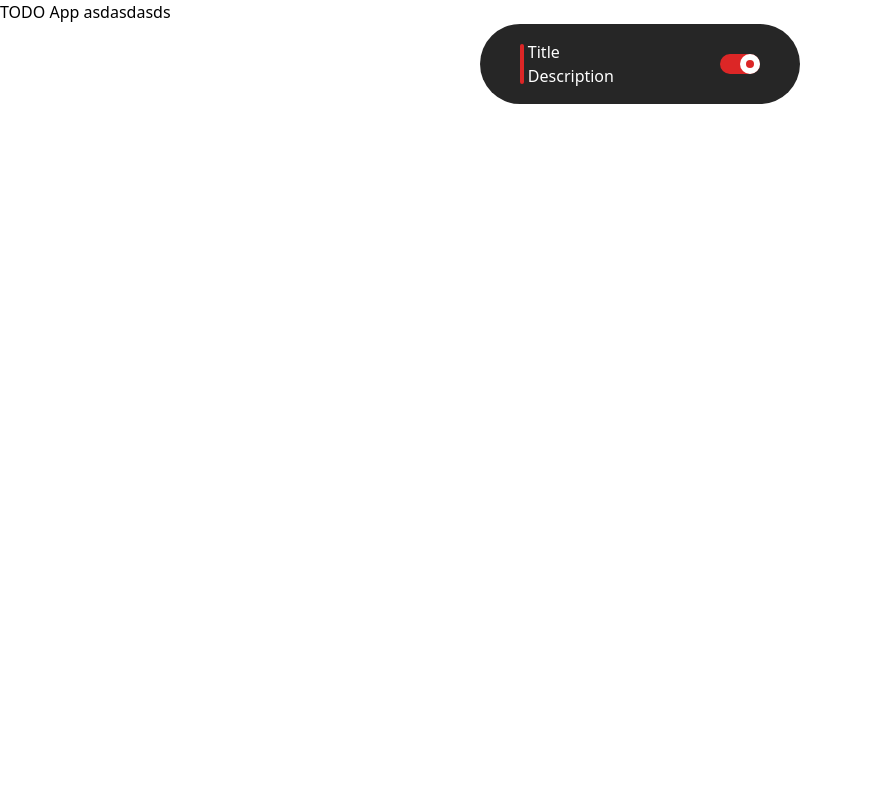
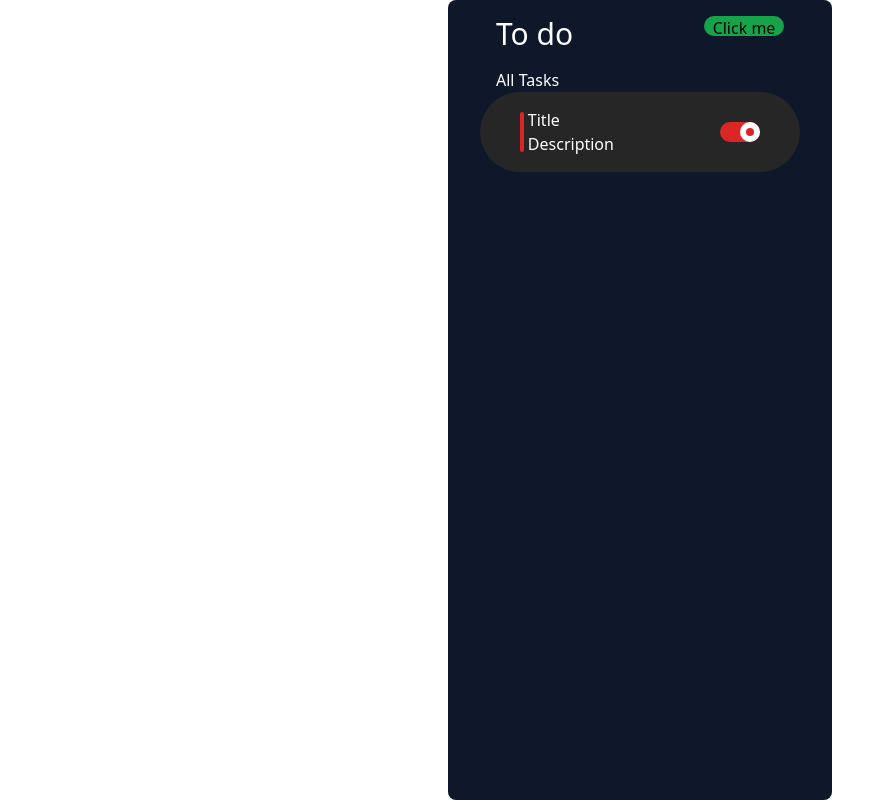
Before and after one commit to FrontEndLearningFromZero/ToDo-App, a React (Create React App) app in the folder frontend/: page / in a window 1280 px wide. Shown: the whole page, without its empty margins (0-895 px from the left). Built offline with nearby package versions, Linux system fonts and the light colour scheme.

Commit message:
frontend: apply some UI concept

```diff
--- a/frontend/src/App.js
+++ b/frontend/src/App.js
@@ -1,17 +1,30 @@
 import './App.css'
-import { useEffect, useState } from 'react'
+import { useContext, useEffect, useState } from 'react'
 import Item from './components/Item'
+import Title from './components/Title'
+import Setting from './components/Setting'
 function App() {
     const [check, setCheck] = useState(false)
-
+    // const [config, setConfig] = useContext(false)
     const handleClick = () => {
         setCheck(!check)
     }
+    // const handleSetting = () => {
+    //     setConfig(!config)
+    // }
 
     return (
         <div className="App">
-            <h1>TODO App asdasdasds</h1>
-            <Item status={check} onClick={handleClick} />
+            <div className="flex flex-row justify-center">
+                <div className="w-96 h-screen px-8 flex flex-col align-center rounded-lg bg-slate-900">
+                    <div className="w-full flex justify-between px-4 py-4">
+                        <Title />
+                        <Setting />
+                    </div>
+                    <div className="text-1xl px-4 text-white">All Tasks</div>
+                    <Item status={check} onClick={handleClick} />
+                </div>
+            </div>
         </div>
     )
 }
--- /dev/null
+++ b/frontend/src/components/Config.jsx
@@ -0,0 +1,22 @@
+import React, { useContext } from 'react'
+import configContext from '../context/context'
+
+const Config = () => {
+    const config = useContext(configContext)
+    const handleClick = () => {
+        alert('onclick setConfig')
+        config.setConfig(!config.someConfig)
+    }
+    return (
+        <div className="">
+            {/* ToDo: make a popup modal to set config */}
+            <div>Setconfig {config.someConfig}</div>
+            <button
+                className="w-2 h-2 bg-orange-400"
+                onClick={handleClick}
+            ></button>
+        </div>
+    )
+}
+
+export default Config
--- /dev/null
+++ b/frontend/src/components/Setting.jsx
@@ -0,0 +1,20 @@
+import React, { useState } from 'react'
+import Config from './Config'
+
+const Setting = () => {
+    const [open, setOpen] = useState(false)
+
+    const handleClick = () => {
+        setOpen(!open)
+    }
+    return (
+        <button
+            className="w-20 h-5 rounded-full  bg-green-600 "
+            onClick={handleClick}
+        >
+            {open ? <Config /> : <>Click me</>}
+        </button>
+    )
+}
+
+export default Setting
--- /dev/null
+++ b/frontend/src/components/Title.jsx
@@ -0,0 +1,11 @@
+import React from 'react'
+
+const Title = () => {
+    return (
+        <div>
+            <div className="text-3xl text-white">To do</div>
+        </div>
+    )
+}
+
+export default Title
--- /dev/null
+++ b/frontend/src/context/context.js
@@ -0,0 +1,9 @@
+import React from 'react'
+
+// Creating the context object and passing the default values.
+const configContext = React.createContext({
+    someConfig: null,
+    setConfig: () => {},
+})
+
+export default configContext
--- a/frontend/tailwind.config.js
+++ b/frontend/tailwind.config.js
@@ -4,7 +4,7 @@ module.exports = {
     theme: {
         extend: {},
         screens: {
-            sm: '576px',
+            sm: '390x',
             // => @media (min-width: 576px) { ... }
 
             md: '960px',
```
Also changed, not shown: frontend/public/Vector.png (added).
